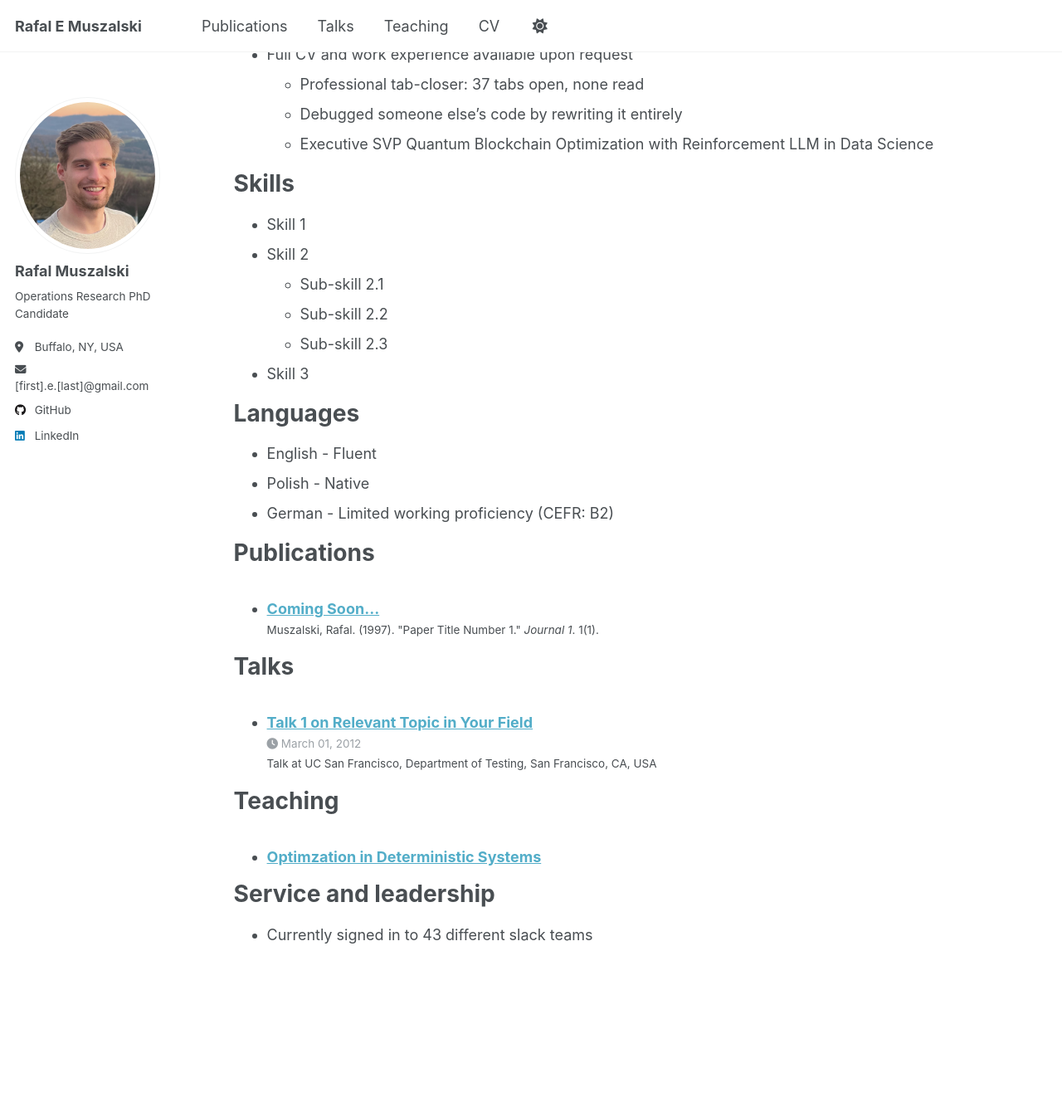
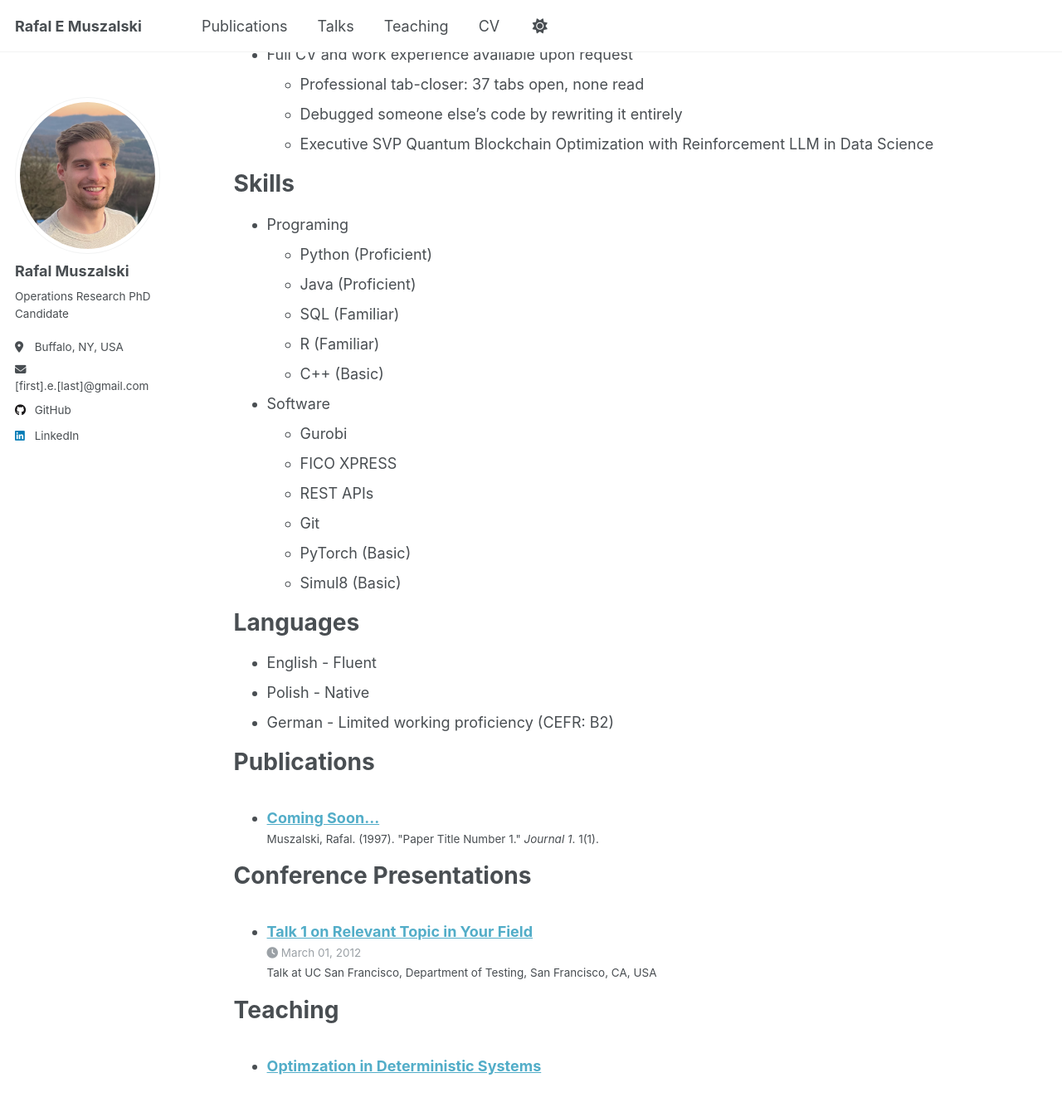
Before and after one commit to rafalmuszalski/rafalmuszalski.github.io, a Jekyll site: the page built from _pages/cv.md, in a window 1280 px wide and 1400 px high, scrolled down 310 px. Shown: the top 1334 px of the window at 83% size. Built offline with Jekyll 4.4.1, drawn with Linux system fonts in a browser that asks for light colours.

Commit message:
Update cv.md

```diff
--- a/_pages/cv.md
+++ b/_pages/cv.md
@@ -25,12 +25,19 @@ Work experience
 
 Skills
 ======
-* Skill 1
-* Skill 2
-  * Sub-skill 2.1
-  * Sub-skill 2.2
-  * Sub-skill 2.3
-* Skill 3
+* Programing
+  * Python (Proficient)
+  * Java (Proficient)
+  * SQL (Familiar)
+  * R (Familiar)
+  * C++ (Basic)
+* Software
+  * Gurobi
+  * FICO XPRESS
+  * REST APIs
+  * Git
+  * PyTorch (Basic)
+  * Simul8 (Basic)
 
 Languages
 ======
@@ -44,7 +51,7 @@ Publications
     {% include archive-single-cv.html %}
   {% endfor %}</ul>
 
-Talks
+Conference Presentations
 ======
   <ul>{% for post in site.talks reversed %}
     {% include archive-single-talk-cv.html  %}
@@ -55,7 +62,3 @@ Teaching
   <ul>{% for post in site.teaching reversed %}
     {% include archive-single-cv.html %}
   {% endfor %}</ul>
-
-Service and leadership
-======
-* Currently signed in to 43 different slack teams
```
